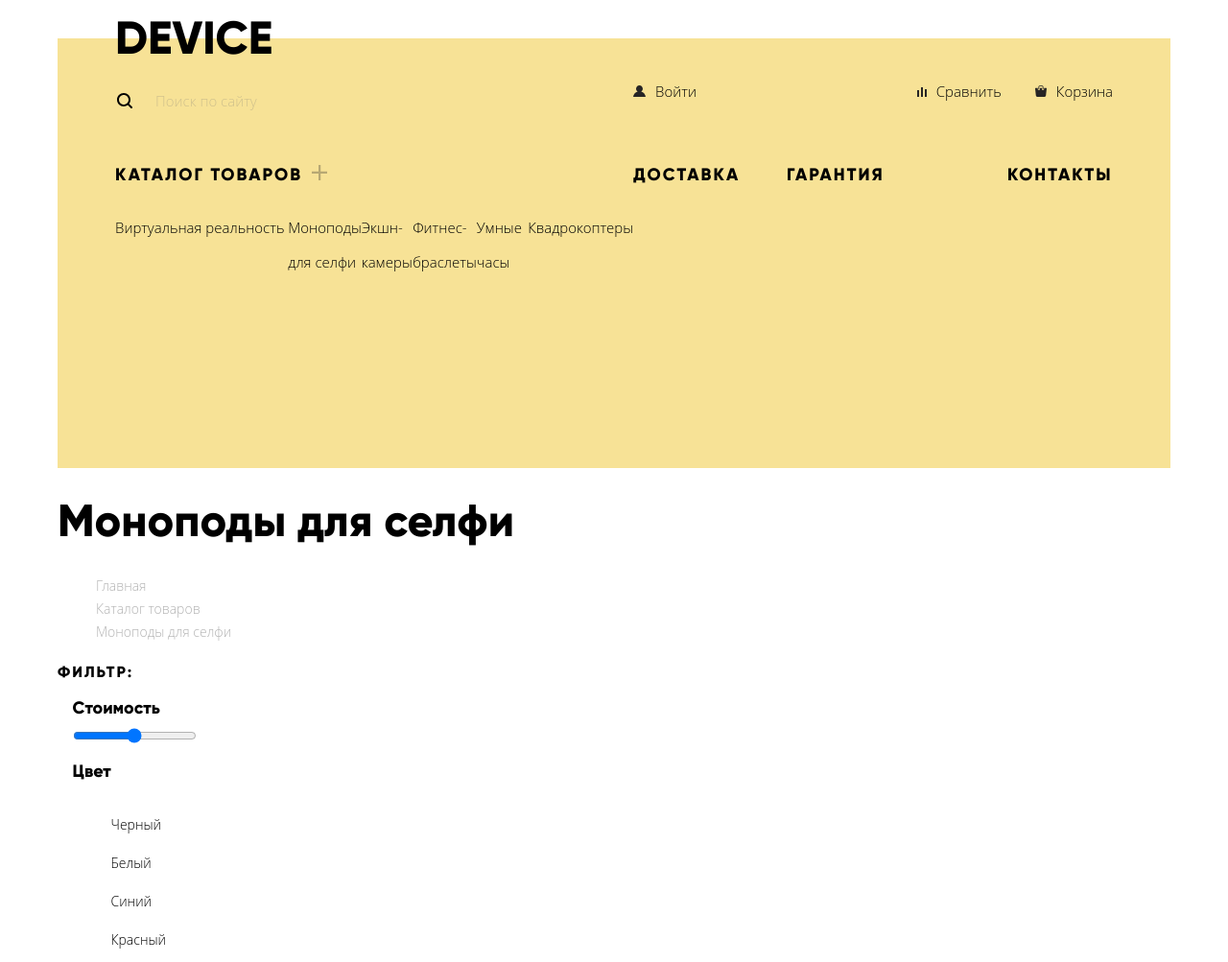
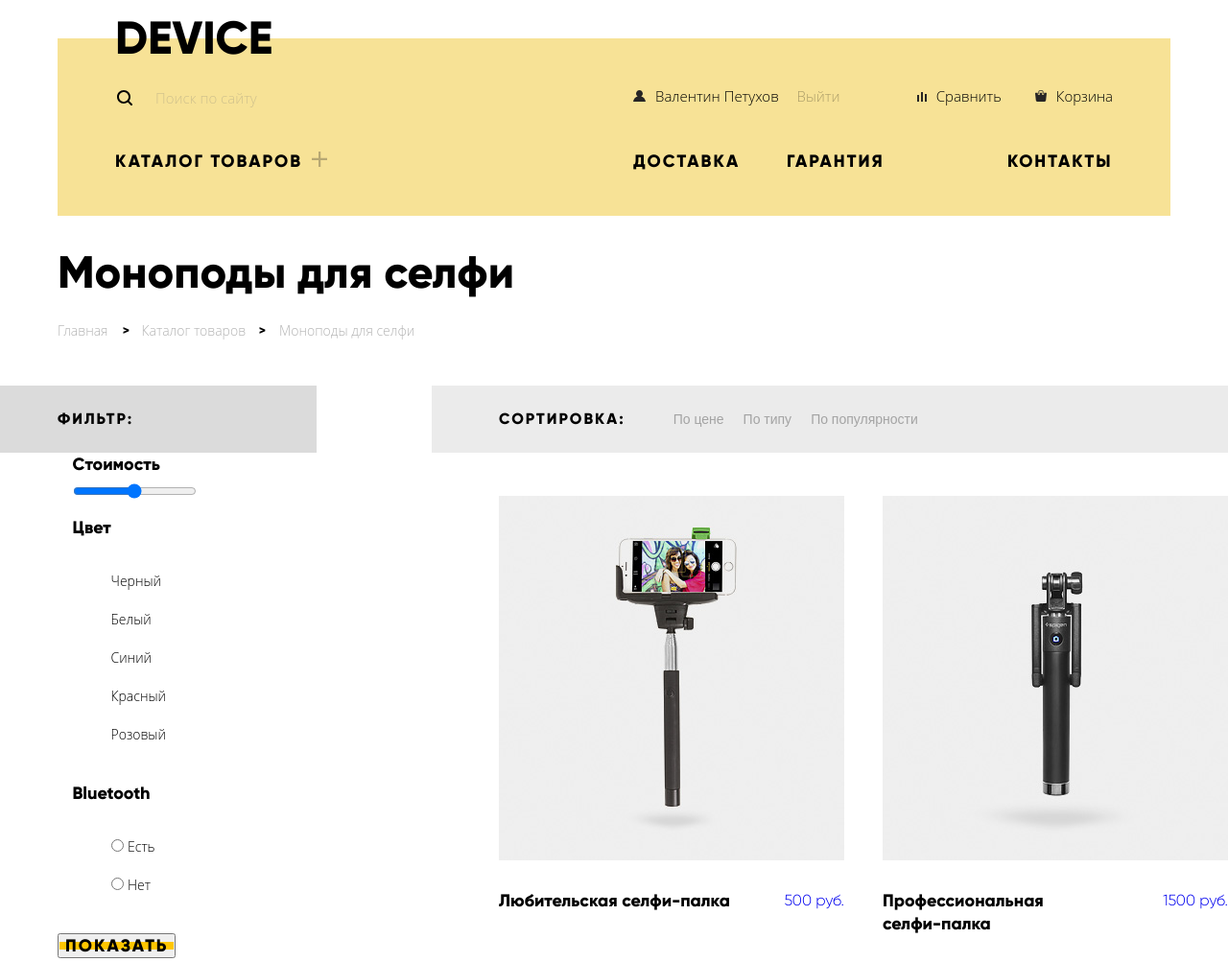
Before and after one commit to 90AliHasan/Device, a plain HTML site: page catalog.html in a window 1280 px wide. Shown: the top 1003 px of the page at 96% size. Drawn offline with Linux system fonts and the light colour scheme.

Commit message:
catalog page style

```diff
--- a/catalog.html
+++ b/catalog.html
@@ -13,7 +13,7 @@
 
 <body class="inner-page">
   <div class="main-container">
-    <!-- Main Header -->
+    <!-- Header Section -->
     <header class="main-header">
         <!-- Main Logo -->
         <a class="main-logo" href="#">Device</a>
@@ -23,7 +23,10 @@
             <input class="search-input" type="text" name="search" id="search" placeholder="Поиск по сайту" />
             <button class="search-button visually-hidden" type="button">Найти</button>
           </li>
-        <li><a class="user-nav-user" href="#0">Войти</a></li>
+          <li>
+            <a class="user-nav-user" href="#0">Валентин Петухов</a>
+            <a class="exit-profile" href="#0">Выйти</a>
+          </li>
           <li><a class="user-nav-compare" href="#0">Сравнить</a></li>
           <li><a class="user-nav-cart" href="#0">Корзина</a></li>
         </ul>
@@ -33,28 +36,30 @@
           <ul class="main-nav">
             <li>
               <button class="button-catalog">Каталог товаров</button>
-
-            <ul class="catalog-modal-list">
-              <li class="catalog-modal-item">
-                <a href="#">Виртуальная реальность</a>
-              </li>
-              <li class="catalog-modal-item">
-                <a href="#">Моноподы для селфи</a>
-              </li>
-              <li class="catalog-modal-item"><a href="#">Экшн-камеры</a></li>
-              <li class="catalog-modal-item">
-                <a href="#">Фитнес-браслеты</a>
-              </li>
-              <li class="catalog-modal-item"><a href="#">Умные часы</a></li>
-              <li class="catalog-modal-item"><a href="#">Квадрокоптеры</a></li>
+              <!-- Modal list of products hide/show on click -->
+              <ul class="catalog-modal-list visually-hidden" id="aaaaa">
+                <div class="col-1">
+                  <li class="catalog-modal-item"><a href="#0">Виртуальная реальность</a></li>
+                  <li class="catalog-modal-item"><a href="#0">Моноподы для селфи</a></li>
+                  <li class="catalog-modal-item"><a href="#0">Экшн-камеры</a></li>
+                </div>
+                <div class="col-2">
+                  <li class="catalog-modal-item"><a href="#0">Фитнес-браслеты</a></li>
+                  <li class="catalog-modal-item"><a href="#0">Умные часы</a></li>
+                </div>
+                <div class="col-3">
+                  <li class="catalog-modal-item"><a href="#0">Квадрокоптеры</a></li>
+                </div>
               </ul>
             </li>
-          <li><a href="#">Доставка</a></li>
-          <li><a href="#">Гарантия</a></li>
-          <li><a href="#">Контакты</a></li>
+            <!-- Main Navigation continues -->
+            <li><a href="#0">Доставка</a></li>
+            <li><a href="#0">Гарантия</a></li>
+            <li><a href="#0">Контакты</a></li>
           </ul>
         </nav>
       </header>
+    </div>
 
     <!-- Main Section -->
     <main class="inner-page-container">
@@ -65,8 +70,10 @@
         <li class="current">Моноподы для селфи</li>
       </ul>
 
+      <!-- 2 columns for Filter sidebar and Catalog section -->
+      <div class="index-columns">
         <!-- Фильтр товаров -->
-      <section class="filter-form">
+        <section class="filter">
           <h2>Фильтр:</h2>
           <form class="filter-form" action="https://echo.htmlacademy.ru" method="GET">
             <fieldset>
@@ -118,41 +125,43 @@
 
         <!-- Каталог товаров -->
         <section class="catalog">
+          <div class="wrapper-sorting">
             <h2>Сортировка:</h2>
             <ul class="sorting-params">
-          <li><a href="#">По цене</a></li>
-          <li><a href="#">По типу</a></li>
-          <li><a href="#">По популярности</a></li>
+              <li><a href="#0">По цене</a></li>
+              <li><a href="#0">По типу</a></li>
+              <li><a href="#0">По популярности</a></li>
             </ul>
+          </div>
 
           <ul class="catalog-list">
             <li class="catalog-item">
-            <a href="#">
+              <a href="#0">
+                <img src="img/item-1.jpg" alt="Selfie stick photo" />
                 <h3>Любительская селфи-палка</h3>
-              <img src="img/item-1.jpg" alt="Selfie stick photo" />
+                <span class="price">500 руб.</span>
               </a>
-            <span class="price">500 руб.</span>
             </li>
             <li class="catalog-item">
-            <a href="#">
-              <h3>Профессиональная селфи-палка</h3>
+              <a href="#0">
                 <img src="img/item-2.jpg" alt="Selfie stick photo" />
+                <h3>Профессиональная <br> селфи-палка</h3>
+                <span class="price">1500 руб.</span>
               </a>
-            <span class="price">1500 руб.</span>
             </li>
             <li class="catalog-item">
-            <a href="#">
+              <a href="#0">
+                <img src="img/item-3.jpg" alt="Selfie stick photo" />
                 <h3>Непотопляемая селфи-палка</h3>
-              <img src="img/item-3.jpg" alt="Selfie stick photo" />
+                <span class="price">2500 руб.</span>
               </a>
-            <span class="price">2500 руб.</span>
             </li>
             <li class="catalog-item">
-            <a href="#">
-              <h3>Селфи-палка «Следуй за мной»</h3>
+              <a href="#0">
                 <img src="img/item-4.jpg" alt="Selfie stick photo" />
+                <h3>Селфи-палка «Следуй за <br> мной»</h3>
+                <span class="price">4900 руб.</span>
               </a>
-            <span class="price">4900 руб.</span>
             </li>
           </ul>
 
@@ -165,8 +174,8 @@
             <li class="pagination-item pagination-item-next"><a href="#">Вперед</a></li>
           </ul>
         </section>
+      </div>
     </main>
-  </div>
 
   <!-- Footer -->
   <footer class="main-footer">
@@ -213,6 +222,8 @@
     </form>
     <button class="modal-close" type="button">Закрыть</button>
   </section>
+
+  <!-- <script src="js/main.js"></script> -->
 </body>
 
 </html>
--- a/css/style.css
+++ b/css/style.css
@@ -35,11 +35,15 @@ body {
 
 header {
     padding: 0 60px;
-    padding-top: 40px;
-    padding-bottom: 165px;
+    padding-top: 45px;
+    padding-bottom: 160px;
     margin-top: 40px;
     background-color: #f7e296;
     position: relative;
+}
+
+.inner-page .main-header {
+    padding-bottom: 45px;
 }
 
 a {
@@ -123,7 +127,7 @@ img {
     list-style: none;
     padding: 0;
     margin-top: 0px;
-    margin-bottom: 40px;
+    margin-bottom: 37px;
 }
 
 .user-nav li {
@@ -135,6 +139,11 @@ img {
 .user-nav-user::before {
     content: url("../img/user-dark.svg");
     padding-right: 10px;
+}
+
+.exit-profile {
+    opacity: 0.3;
+    margin-left: 15px;
 }
 
 .user-nav-compare::before {
@@ -156,7 +165,7 @@ img {
     font: inherit;
     box-sizing: border-box;
     width: 360px;
-    padding: 8px 40px;
+    padding: 0px 40px;
     margin-right: 180px;
     border: 2px solid transparent;
     border-right: 0;
@@ -170,7 +179,7 @@ img {
 
 .search-button {
     position: absolute;
-    top: 44px;
+    top: 28px;
     left: 420px;
 
     font-size: 15px;
@@ -291,7 +300,22 @@ img {
     list-style: none;
     padding: 0;
     margin-top: 25px;
-    margin-bottom: 32px;
+    margin-bottom: 27px;
+}
+
+.inner-page .catalog-modal-list {
+    position: absolute;
+    top: 115px;
+    left: 0;
+
+    box-sizing: border-box;
+    width: 1160px;
+    padding-top: 30px;
+    padding-left: 60px;
+    padding-bottom: 40px;
+    margin-top: 25px;
+
+    background-color: #f7e296;
 }
 
 .catalog-modal-list div {
@@ -1156,16 +1180,41 @@ a.user-nav-item:active {
 .page-title {
     font-size: 47px;
     line-height: 48px;
+    margin-top: 35px;
+    margin-bottom: 25px;
+    margin-left: 60px;
 }
 
 .breadcrumbs {
+    display: flex;
     list-style: none;
+    padding-left: 60px;
+    margin: 0;
+    margin-bottom: 45px;
+    position: relative;
+}
+
+.breadcrumbs::before,
+.breadcrumbs::after {
+    content: ">";
+    font-size: 13px;
+    position: absolute;
+    top: 0;
+}
+
+.breadcrumbs::before {
+    left: 128px;
+}
+
+.breadcrumbs::after {
+    left: 270px;
 }
 
 .breadcrumbs li {
     font-family: "Open Sans Light", Arial, Helvetica, sans-serif;
     font-size: 14px;
     line-height: 24px;
+    margin-right: 35px;
 }
 
 .breadcrumbs a,
@@ -1190,7 +1239,29 @@ a.user-nav-item:active {
     letter-spacing: 2px;
 }
 
+
+
 /* Side Form styling */
+
+.inner-page .index-columns h2 {
+    margin: 0;
+}
+
+.filter {
+    box-sizing: border-box;
+    width: 330px;
+}
+
+.filter h2 {
+    padding: 23px 0;
+    padding-left: 60px;
+    background-color: #dbdbdb;
+}
+
+.filter-form {
+    padding-left: 60px;
+}
+
 fieldset {
     border: none;
 }
@@ -1206,15 +1277,32 @@ fieldset {
 }
 
 /* Parameters for sorting products */
+.wrapper-sorting {
+    display: flex;
+    padding: 23px 0;
+    background-color: #ebebeb;
+}
+
+.wrapper-sorting h2 {
+    padding-left: 70px;
+    padding-right: 50px;
+}
+
 .sorting-params {
+    display: flex;
     list-style: none;
+    padding: 0;
+    margin: 0;
 }
 
 .sorting-params li {
+    display: flex;
+    justify-content: center;
+    align-items: center;
     font-family: "Open Sans Regular", Arial, Helvetica, sans-serif;
     font-size: 14px;
     line-height: 18px;
-    display: inline;
+    margin-right: 20px;
 }
 
 .sorting-params a {
@@ -1232,18 +1320,45 @@ fieldset {
 }
 
 /* Catalog of products */
+.catalog {
+    width: 830px;
+}
+
 .catalog-list {
+    display: flex;
+    flex-wrap: wrap;
+    justify-content: space-between;
     list-style: none;
+    margin: 0;
+    padding: 0;
+    padding-left: 70px;
+}
+
+.catalog-item {
+    width: 360px;
+    margin-top: 45px;
 }
 
 .catalog-item h3 {
     color: #000;
     font-size: 18px;
+    margin: 0;
+    margin-top: 30px;
+    padding: 0;
+}
+
+.catalog-item a {
+    display: flex;
+    flex-wrap: wrap;
+    justify-content: space-between;
+    align-items: center;
 }
 
 .price {
     font-family: "Gilroy Light", Arial, Helvetica, sans-serif;
     font-size: 16px;
+    align-self: flex-start;
+    margin-top: 30px;
 }
 
 /* Pagination under products list */
```
Also changed, not shown: js/main.js (+32 -2 lines). Lines whose indentation alone changed are shown as unchanged.
